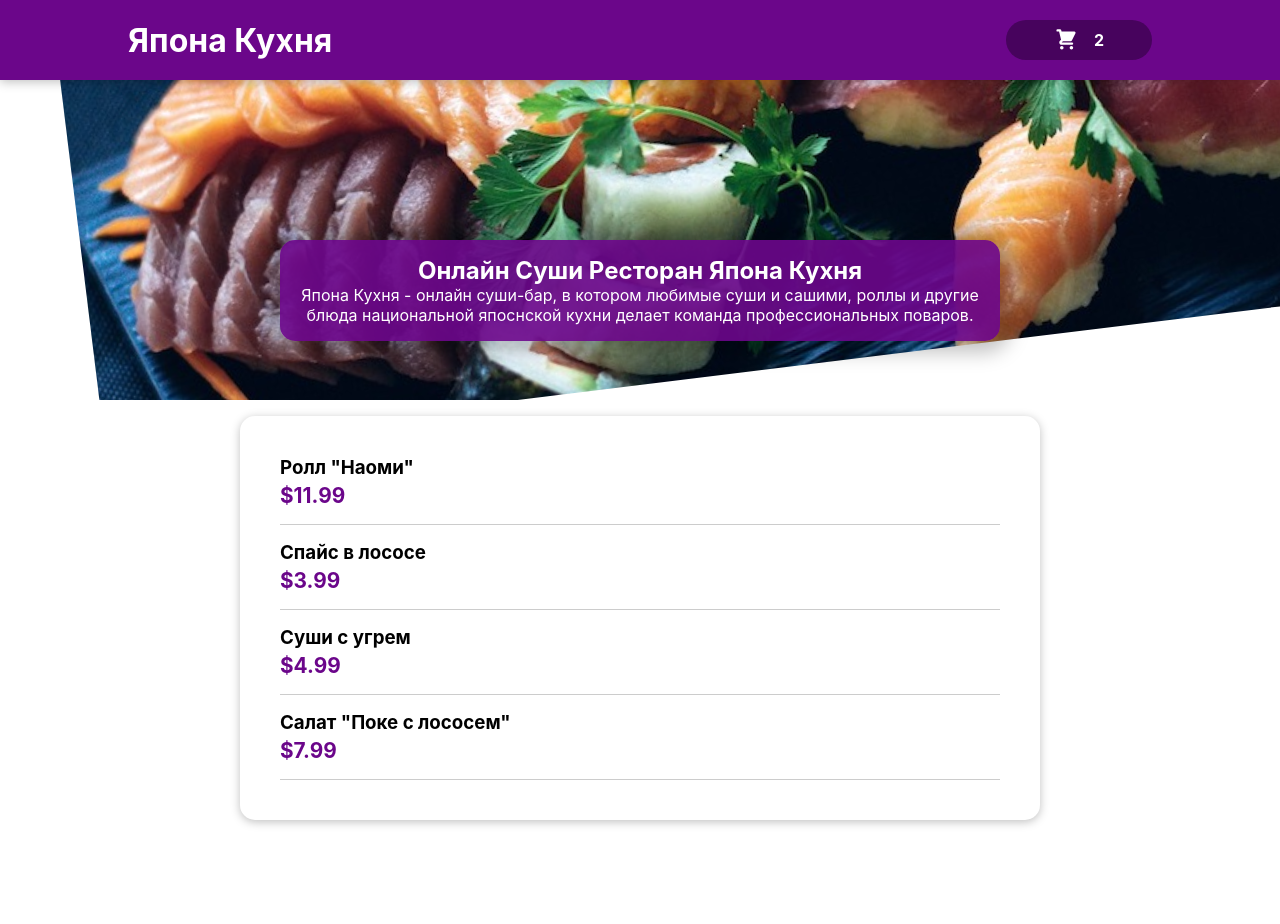
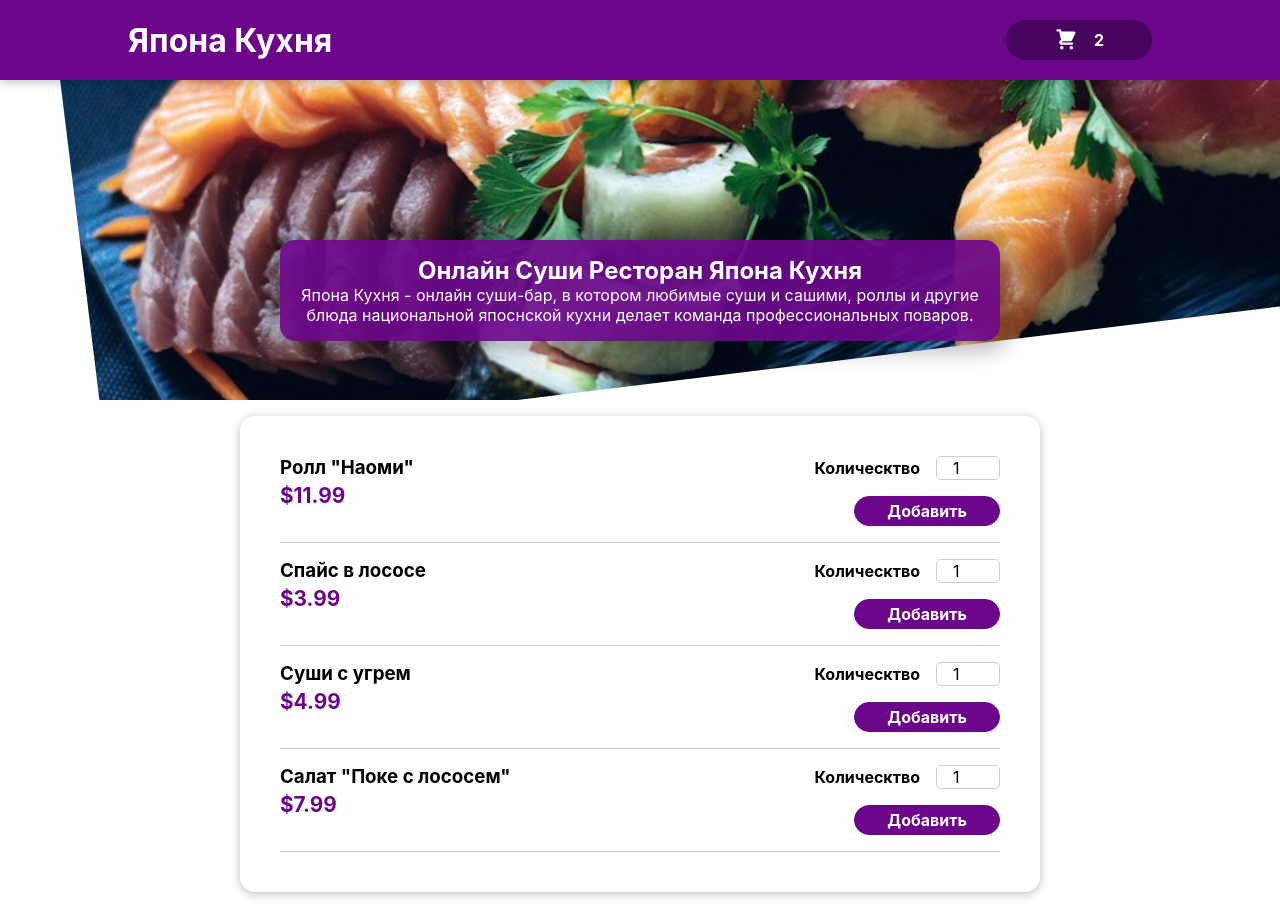
Before and after one commit to PavelAratin/JapanKitchenReact, a React (Create React App) app: page / in a window 1280 px wide. Before the commit the page ends 852 px from the top, so only its background shows below. Built offline with nearby package versions, Linux system fonts and the light colour scheme.

Commit message:
добавление формы

```diff
--- a/src/components/Meals/MealItem/MealItem.js
+++ b/src/components/Meals/MealItem/MealItem.js
@@ -1,4 +1,5 @@
 import styles from './MealItem.module.css'
+import MealItemForm from './MealItemForm';
 
 const MealItem = (props) => {
   const formatterPrice = `$${props.price.toFixed(2)}`;
@@ -10,7 +11,7 @@
         <div className={styles.price}>{formatterPrice}</div>
       </div>
       <div>
-
+        <MealItemForm></MealItemForm>
       </div>
     </li>
   )
--- a/src/components/Meals/MealItem/MealItemForm.js
+++ b/src/components/Meals/MealItem/MealItemForm.js
@@ -0,0 +1,21 @@
+import Input from '../../UI/Input';
+import styles from './MealItemForm.module.css';
+const MealItemForm = (props) => {
+  return (
+    <form className={styles.form}>
+      <Input
+        label="Колическтво"
+        input={{
+          id: 'amount',
+          type: 'number',
+          min: '1',
+          step: '1',
+          defaultValue: '1',
+        }}>
+      </Input>
+      <button>Добавить</button>
+    </form>
+  )
+}
+
+export default MealItemForm;
--- /dev/null
+++ b/src/components/UI/Input.js
@@ -0,0 +1,11 @@
+import styles from './Input.module.css';
+const Input = (props) => {
+  //{...props.input} пары ключ/значения будут добавлены как пропс в инпут
+  return (
+    <div className={styles.input}>
+      <label htmlFor={props.input.id}>{props.label}</label>
+      <input {...props.input}></input>
+    </div>
+  )
+}
+export default Input;
--- /dev/null
+++ b/src/components/UI/Input.module.css
@@ -0,0 +1,18 @@
+.input {
+  display: flex;
+  align-items: center;
+  margin-bottom: 1rem;
+}
+
+.input label {
+  font-weight: bold;
+  margin-right: 1rem;
+}
+
+.input input {
+  width: 4rem;
+  border-radius: 5px;
+  border: 1px solid #ccc;
+  font: inherit;
+  padding-left: 1rem;
+}
```
